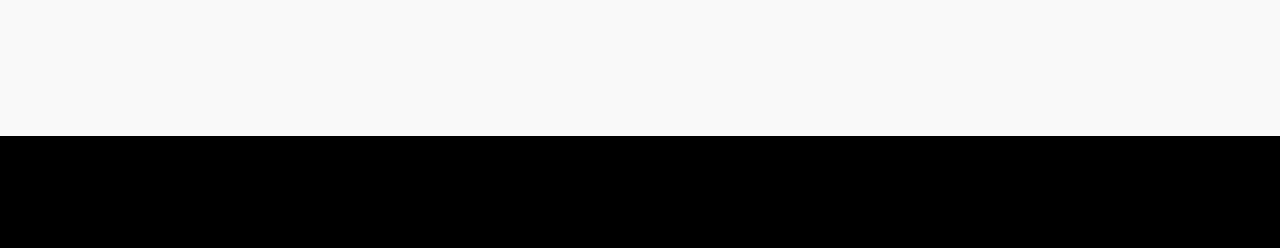
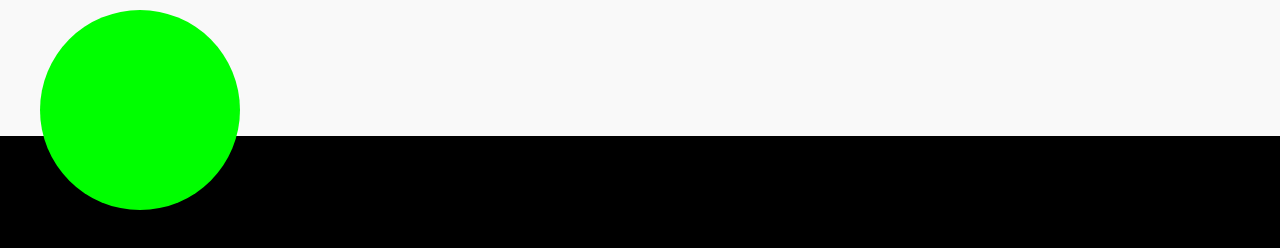
Before and after one commit to slowsushi/FC-blog, a plain HTML site: page index.html in a window 1280 px wide. Drawn offline with nearby package versions, Linux system fonts and the light colour scheme.

Commit message:
now it shouold work

```diff
--- a/css/script.css
+++ b/css/script.css
@@ -35,7 +35,7 @@ width: 234px;
 margin-right: 0;
 }
 
-div.logo {
+#logo {
 position: absolute;
 border-radius: 100%;
 width: 200px;
--- a/script.js
+++ b/script.js
@@ -2,6 +2,6 @@ $(document).ready(setInterval(function() {
 
     var colors = ["#CCCCCC", "#333333", "#990099", "#71C671", "#F4A460", "#FFFF00", "#00FF00", "#104E8B", "#8B4789", "#B0171F"];
     var rand = Math.floor(Math.random() * colors.length);
-    $('.logo').css("background-color", colors[rand]);
+    $('#logo').css("background-color", colors[rand]);
 
 }, 1000));
```
